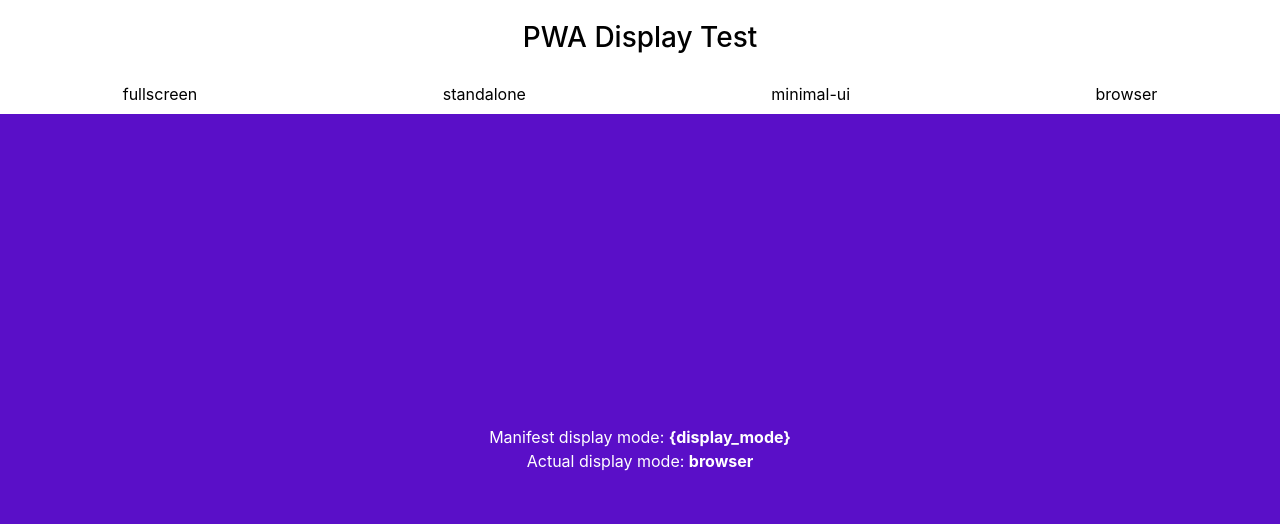
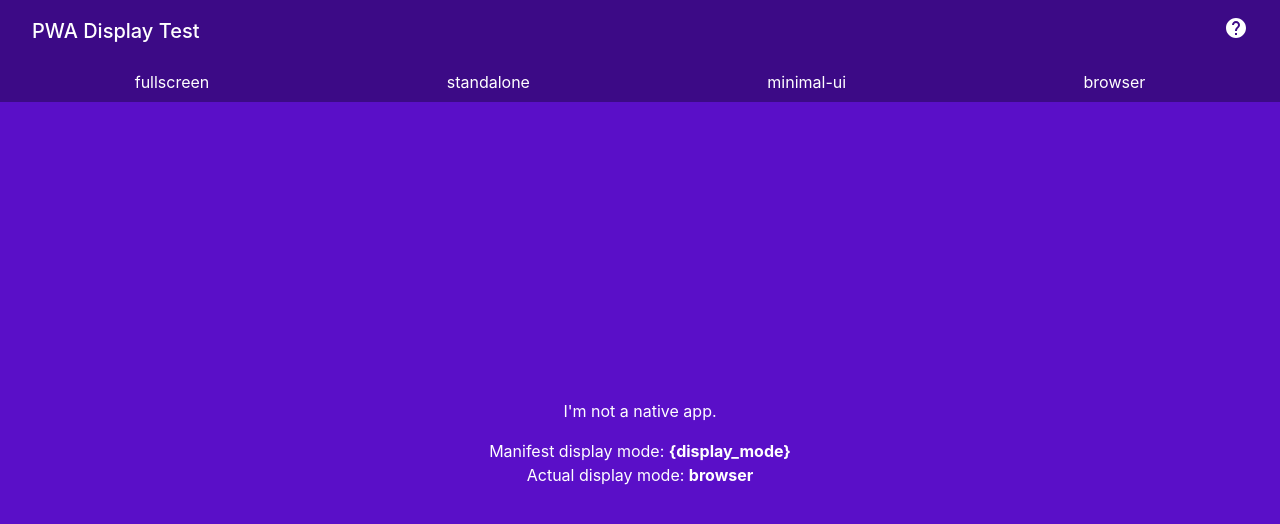
Before and after one commit to tecdrop/pwa-display-test, a website: page src/template/index.html in a window 1280 px wide. Drawn offline with Linux system fonts and the light colour scheme; files that its build step writes are made by us from their sources; files whose address does not match are found by name.

Commit message:
Improve header structure and style

```diff
--- a/src/template/index.html
+++ b/src/template/index.html
@@ -9,8 +9,8 @@
 
     <link rel="manifest" href="manifest.webmanifest">
 
-    <link rel="stylesheet" href="styles/normalize.css">
-    <link rel="stylesheet" href="styles/main.css">
+    <link rel="stylesheet" href="/{display_mode}/styles/normalize.css">
+    <link rel="stylesheet" href="/{display_mode}/styles/main.css">
 
     <meta name="theme-color" content="#5A0FC8">
 </head>
@@ -18,16 +18,22 @@
 <body>
 
     <header class="header">
-        <h1 class="header__title">PWA Display Test</h1>
-        <nav class="header__nav" data-display-mode="{display_mode}">
+        <div class="header__row">
+            <h1 class="header__title">PWA Display Test</h1>
+            <a class="header__button" href="https://github.com/hwalab-developer/PWADisplayTest" target="_blank">
+                <img src="/{display_mode}/images/icons/baseline-help-24px.svg" alt="Help">
+            </a>
+        </div>
+        <nav class="header__row header__nav" data-display-mode="{display_mode}">
             <a class="header__link" href="/fullscreen/" data-display-mode="fullscreen">fullscreen</a>
             <a class="header__link" href="/standalone/" data-display-mode="standalone">standalone</a>
             <a class="header__link" href="/minimal-ui/" data-display-mode="minimal-ui">minimal-ui</a>
-            <a class="header__link" href="/browser/"    data-display-mode="browser">browser</a>
+            <a class="header__link" href="/browser/" data-display-mode="browser">browser</a>
         </nav>
     </header>
 
     <main class="main">
+        <p>I'm not a native app.</p>
         <p class="mb--0">Manifest display mode:
             <strong>{display_mode}</strong>
         </p>
--- a/src/template/styles/main.css
+++ b/src/template/styles/main.css
@@ -45,24 +45,36 @@ p {
    ========================================================================== */
 
 .header {
-    background: #fff;
-    color: #000;
+    background: rgba(0, 0, 0, 0.33);
+    color: #fff;
 }
 
-.header__title {
-    font-size: 1.75rem;
-    font-weight: 500;
-    margin: 0;
-    padding: 1rem;
+@media (min-width: 600px) {
+    .header {
+        padding: 0 1rem;
+    }
 }
 
-.header__nav {
+.header__row {
+    align-items: center;
     display: flex;
     flex-wrap: wrap;
 }
 
+.header__title {
+    flex-grow: 1;
+    font-size: 1.25rem;
+    font-weight: 500;
+    margin: 0;
+    padding: 1rem;
+    text-align: left;
+}
+
+.header__button {
+    padding: 1rem;
+}
+
 .header__link {
-    color: #000;
     flex-grow: 1;
     padding: 0.5rem 0;
 }
@@ -72,7 +84,7 @@ p {
 .header__nav[data-display-mode="minimal-ui"] .header__link[data-display-mode="minimal-ui"],
 .header__nav[data-display-mode="browser"] .header__link[data-display-mode="browser"]
 {
-    border-bottom: 4px solid #000;
+    border-bottom: 4px solid #fff;
     font-weight: bold;
 }
 
--- a/src/template/sw.js
+++ b/src/template/sw.js
@@ -21,11 +21,11 @@ importScripts("https://storage.googleapis.com/workbox-cdn/releases/3.2.0/workbox
 self.__precacheManifest = [
   {
     "url": "index.html",
-    "revision": "330b8cc801fb1f0c60a647fa5bbcc3f8"
+    "revision": "b447f0dcbba93dbe14654f99f2fb3f60"
   },
   {
     "url": "styles/main.css",
-    "revision": "93ecc6208bb42090976795c43a59adb1"
+    "revision": "cf74887e8daa2f314942637ad1f3ba11"
   },
   {
     "url": "styles/normalize.css",
```
Also changed, not shown: src/template/images/icons/baseline-help-24px.svg (added).
